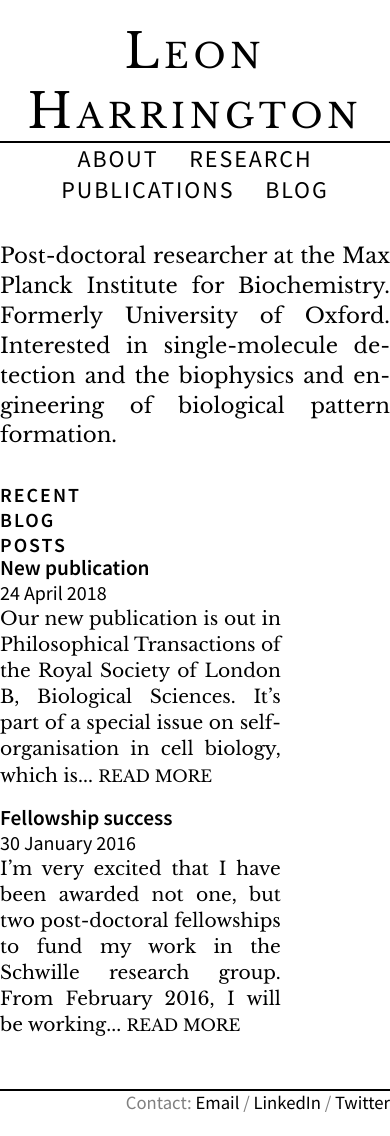
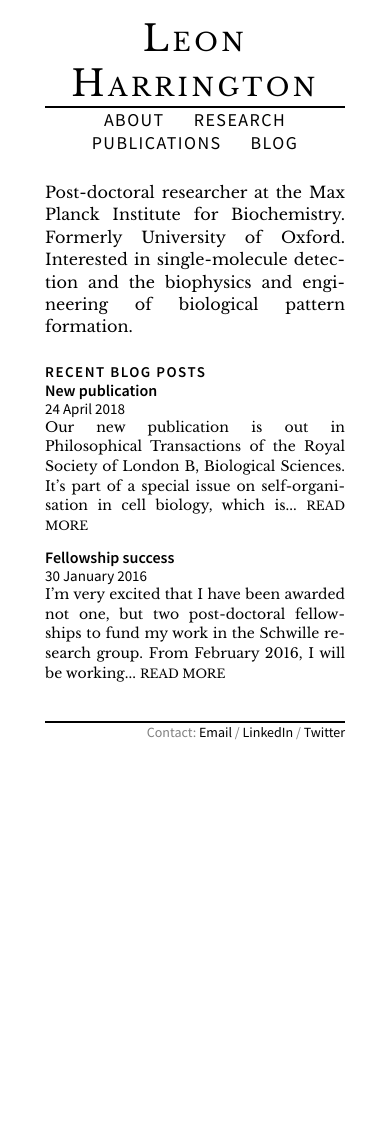
Before and after one commit to leonharrington/leonharrington.github.io, a Jekyll site: the page built from index.html, in a window 390 px wide. Built offline with Jekyll 4.4.1, drawn with Linux system fonts in a browser that asks for light colours; nearby versions of some CDN libraries; after the commit the page ends 900 px from its top, so only the background shows below that.

Commit message:
Modified CSS to amake layout responsive.

```diff
--- a/css/main.css
+++ b/css/main.css
@@ -687,3 +687,140 @@ nav.front-nav {
     padding-top: 1em;
     padding-bottom: 2em;
 }
+
+/* Tablets in portrait mode */
+@media only screen and (max-width: 900px) {
+
+html {
+    font-size: 14pt;
+}
+
+footer.site-footer {
+    max-width: 650px;
+}
+
+div.wrapper {
+    max-width: 650px;
+    margin: 0 auto;
+    padding: 0;
+}
+
+}
+
+
+/* For mobile phones */
+
+@media only screen and (max-width: 675px) {
+
+html {
+    font-size: 12pt;
+}
+
+div.wrapper {
+    max-width: 300px;
+    margin: 0 auto;
+    padding: 0;
+}
+
+div.covers {
+    width: 100%;
+}
+
+div.biblio {
+    display: inline-block;
+    width: 100%;
+    padding-left: 0;
+}
+
+h1.page-title {
+    margin: 0 0 0.5em 0;
+}
+
+div.list-head {
+    width: 100%;
+    text-align: left;
+    border-top: 2px solid black;
+    margin-bottom: 0;
+}
+
+header.post-header {
+    width: 100%;
+    text-align: left;
+    margin-bottom: 0.5em;
+}
+
+.post-meta {
+    text-align: left;
+}
+
+div.post-excerpt {
+    width: 100%;
+    padding-left: 0;
+    text-align: justify;
+}
+
+article.post-content {
+    width: 100%;
+    padding-left: 0%;
+}
+
+figure {
+    margin: 0 0 1em 0;
+    padding: 0.5em 0 0 0;
+}
+
+figcaption {
+    width: 75%;
+    margin-left: 0;
+}
+
+div.about-main {
+    width: 100%;
+    display: inline-block;
+    padding-left: 0;
+}
+
+div.about-side {
+    width: 50%;
+}
+
+h1.page-heading {
+    margin: 0;
+    width: 100%;
+}
+
+ul.post-list {
+    width: 100%;
+}
+
+aside {
+    float:right;
+    margin: 0 0 0 0;
+    padding: 0.5em 0 0.5em 1em;
+    width: 33%;
+    text-align: center;
+}
+
+div.blog-nav {
+    display: flex;
+    justify-content: space-between;
+    margin: 0 0 -1em 0;
+}
+
+div.site-wrapper {
+    display: inline-block;
+}
+
+.site-header {
+    padding-top: 1em;
+    padding-bottom: 1em;
+}
+
+a.nav-link {
+    font-size: 0.875em;
+}
+
+footer.site-footer {
+    max-width: 300px;
+}
+}
```
